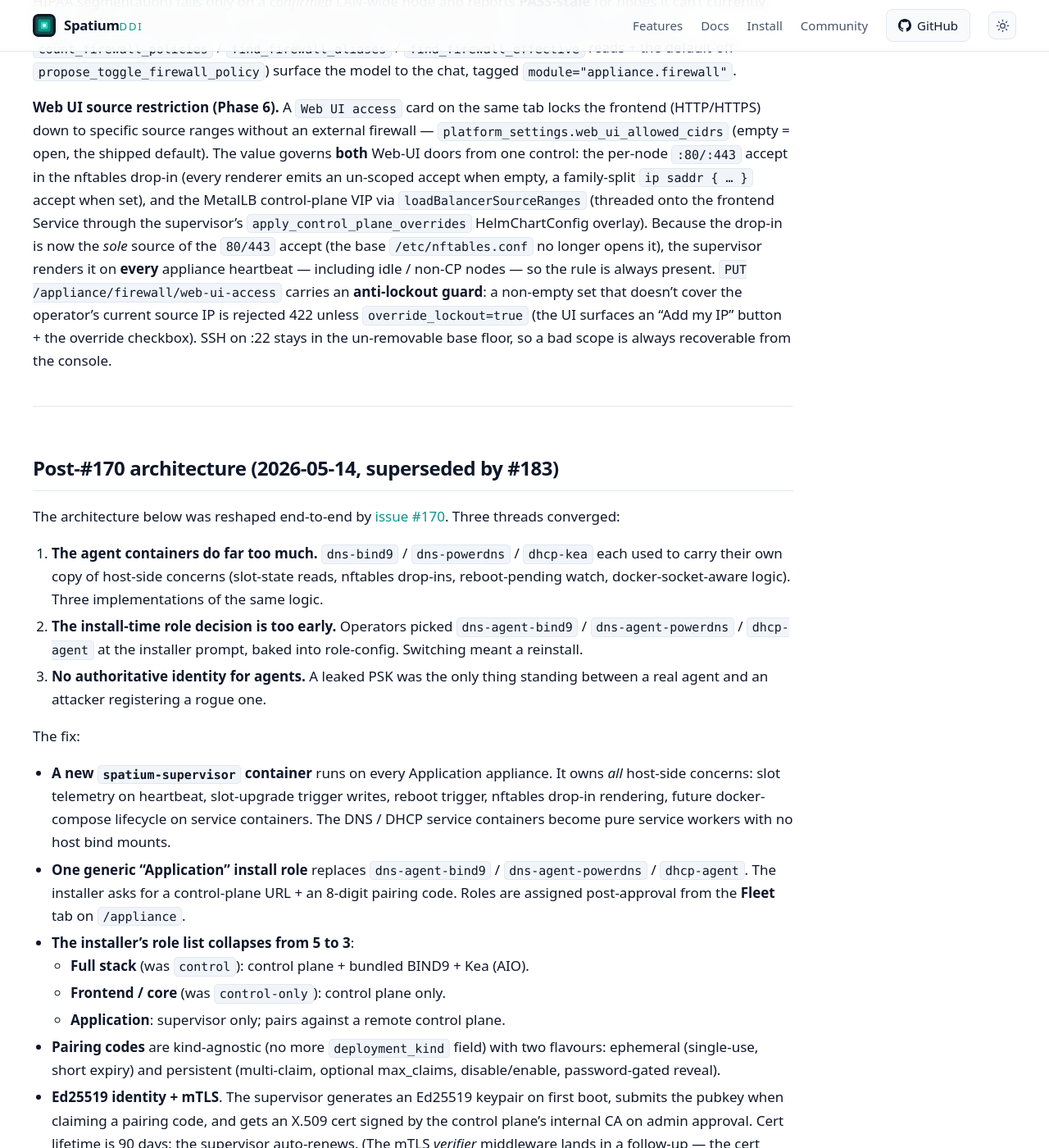
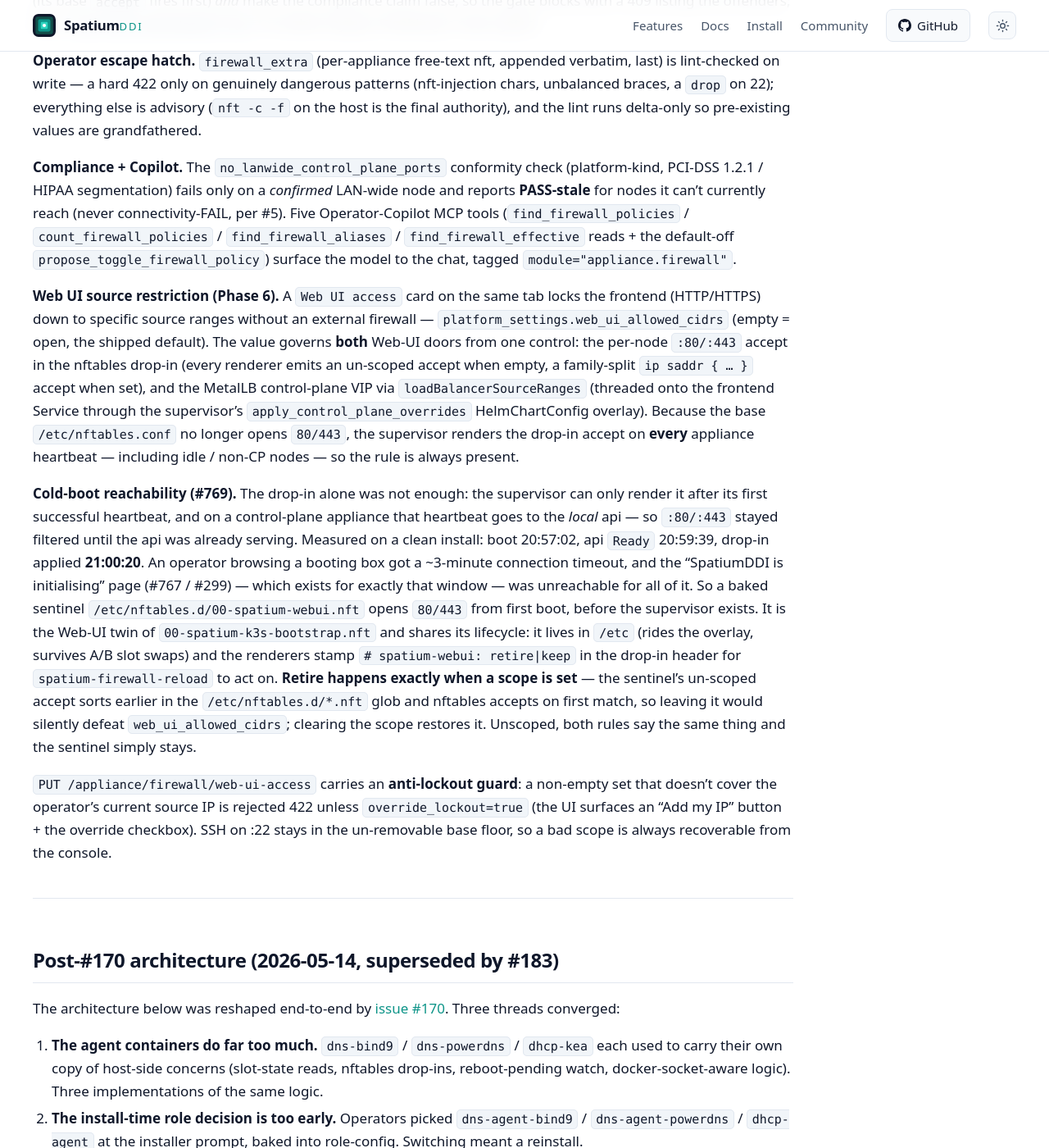
Before and after one commit to spatiumddi/spatiumddi.github.io, a Jekyll site: the page built from deployment/APPLIANCE.md, in a window 1280 px wide and 1400 px high, scrolled down 10764 px. Shown: the whole window at 82% size. Built offline with Jekyll 4.4.1, drawn with Linux system fonts in a browser that asks for light colours; our own code applies the rules of GitHub Pages for plain Markdown files; some of the changed text lies outside the part shown.

Commit message:
docs: publish main@e2fd65c
Mirrored from spatiumddi/spatiumddi@e2fd65cf82adc5acb75b906659d0203587e7b424 by the docs-publish workflow. Do not edit this repository directly.

```diff
--- a/deployment/APPLIANCE.md
+++ b/deployment/APPLIANCE.md
@@ -83,8 +83,9 @@ The api pod's ServiceAccount keeps minimal RBAC: namespace-scoped pods + pods/lo
 2. Installer partitions (BIOS Boot + ESP + root_A + root_B + var), writes fstab + grub menuentries, runs postinst hardening, reboots.
 3. First-boot: `spatiumddi-firstboot` generates `/etc/spatiumddi/.env` with secrets, bakes the self-signed cert, writes the HelmChart bootstrap manifest, starts k3s.
 4. k3s comes up + imports baked images + helm-controller installs the bootstrap release. 30-90 s for control plane pods to reach Ready; another 15-30 s for migrate Job to complete schema migrations.
-5. Operator browses to `https://<appliance-ip>/`, accepts the self-signed cert, signs in `admin / admin`, sets a real password.
-6. (Appliance role, or a Control-plane node enabling DNS/DHCP) Operator approves the appliance from the control plane's `/appliance → Fleet` tab + picks roles. DaemonSet schedules role pods within ~30 s.
+5. Operator browses to `https://<appliance-ip>/`. Until the api is serving, the frontend nginx answers every page with the **"SpatiumDDI is initialising"** page (`frontend/public/_starting.html`, auto-refreshing every 5 s) instead of the SPA shell — `location /` gates on an `auth_request` probe of the api Service, so a cold boot reads as "still coming up" rather than a wall of failed XHRs (#767).
+6. Operator accepts the self-signed cert **once** and signs in `admin / admin`, then sets a real password. The cert firstboot minted in step 3 is the only one the operator ever sees: the api's startup bootstrap *adopts* it as the active `appliance_certificate` row rather than generating a rival (#767), so the fingerprint doesn't change mid-boot and the frontend isn't rolled underneath the operator.
+7. (Appliance role, or a Control-plane node enabling DNS/DHCP) Operator approves the appliance from the control plane's `/appliance → Fleet` tab + picks roles. DaemonSet schedules role pods within ~30 s.
 
 For a step-by-step user-facing version, see the README's
 ["Quick start with the OS appliance ISO" section](../../README.md#quick-start-with-the-os-appliance-iso-recommended).
@@ -133,10 +134,12 @@ the reference topologies are in
   Provides the control-plane VIP; BGP templates render spec-only for the
   anycast-DNS follow-up.
 - **One TLS cert, cluster-wide**, in the `spatium-appliance-tls` Secret,
-  mounted by every frontend replica. The self-signed default uses stable
-  host identity (never the pod) and **auto-grows its SANs to cover every
-  member's hostname + node IP + the VIP** — an operator-uploaded / CSR
-  cert is never auto-replaced.
+  mounted by every frontend replica. The self-signed default is the one
+  firstboot wrote — the api's startup bootstrap adopts it rather than
+  minting a rival, so an operator is never asked to trust a second cert
+  mid-boot (#767). It uses stable host identity (never the pod) and
+  **auto-grows its SANs to cover every member's hostname + node IP + the
+  VIP** — an operator-uploaded / CSR cert is never auto-replaced.
 
 ### How a promote settles (per-tick, hands-off)
 
@@ -369,10 +372,29 @@ the per-node `:80/:443` accept in the nftables drop-in (every renderer emits an
 un-scoped accept when empty, a family-split `ip saddr { … }` accept when set),
 and the MetalLB control-plane VIP via `loadBalancerSourceRanges` (threaded onto
 the frontend Service through the supervisor's `apply_control_plane_overrides`
-HelmChartConfig overlay). Because the drop-in is now the *sole* source of the
-`80/443` accept (the base `/etc/nftables.conf` no longer opens it), the
-supervisor renders it on **every** appliance heartbeat — including idle / non-CP
-nodes — so the rule is always present. `PUT /appliance/firewall/web-ui-access`
+HelmChartConfig overlay). Because the base `/etc/nftables.conf` no longer opens
+`80/443`, the supervisor renders the drop-in accept on **every** appliance
+heartbeat — including idle / non-CP nodes — so the rule is always present.
+
+**Cold-boot reachability (#769).** The drop-in alone was not enough: the
+supervisor can only render it after its first successful heartbeat, and on a
+control-plane appliance that heartbeat goes to the *local* api — so `:80/:443`
+stayed filtered until the api was already serving. Measured on a clean install:
+boot 20:57:02, api `Ready` 20:59:39, drop-in applied **21:00:20**. An operator
+browsing a booting box got a ~3-minute connection timeout, and the "SpatiumDDI
+is initialising" page (#767 / #299) — which exists for exactly that window — was
+unreachable for all of it. So a baked sentinel
+`/etc/nftables.d/00-spatium-webui.nft` opens `80/443` from first boot, before
+the supervisor exists. It is the Web-UI twin of `00-spatium-k3s-bootstrap.nft`
+and shares its lifecycle: it lives in `/etc` (rides the overlay, survives A/B
+slot swaps) and the renderers stamp `# spatium-webui: retire|keep` in the
+drop-in header for `spatium-firewall-reload` to act on. **Retire happens exactly
+when a scope is set** — the sentinel's un-scoped accept sorts earlier in the
+`/etc/nftables.d/*.nft` glob and nftables accepts on first match, so leaving it
+would silently defeat `web_ui_allowed_cidrs`; clearing the scope restores it.
+Unscoped, both rules say the same thing and the sentinel simply stays.
+
+`PUT /appliance/firewall/web-ui-access`
 carries an **anti-lockout guard**: a non-empty set that doesn't cover the
 operator's current source IP is rejected 422 unless `override_lockout=true`
 (the UI surfaces an "Add my IP" button + the override checkbox). SSH on :22
```
